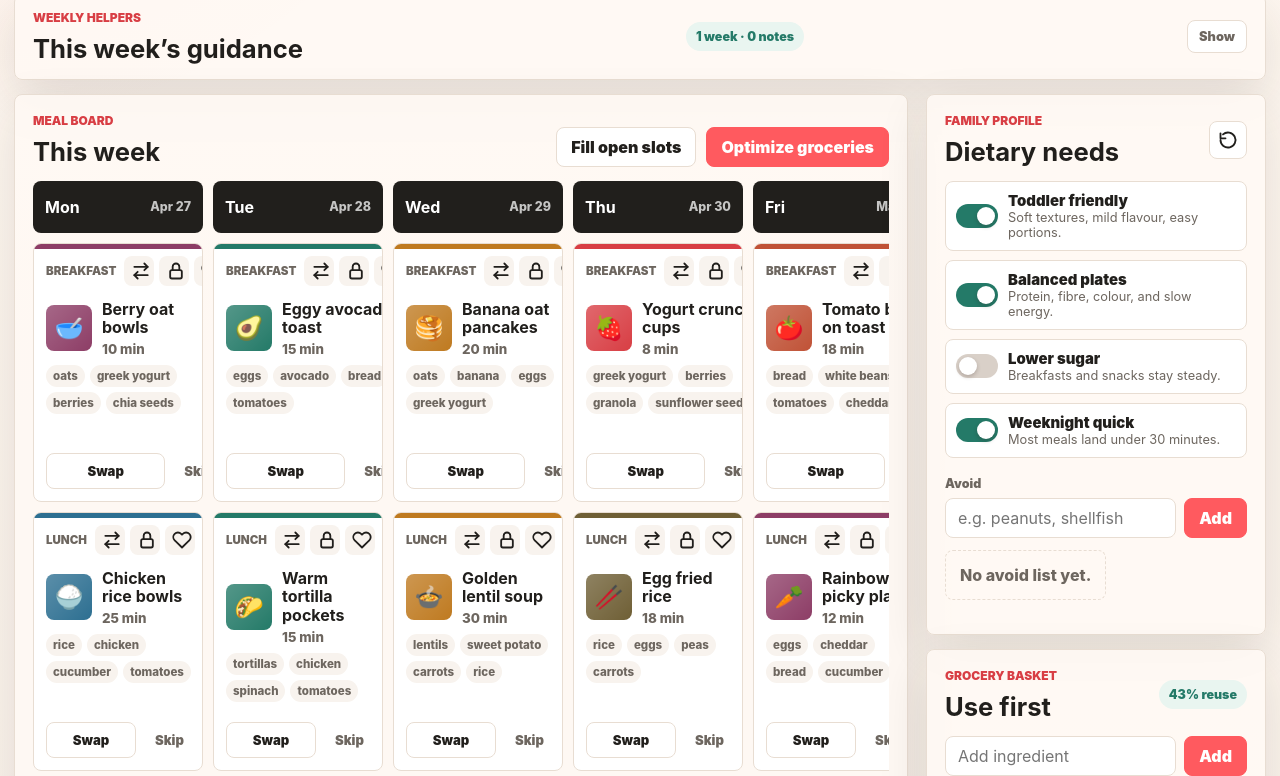
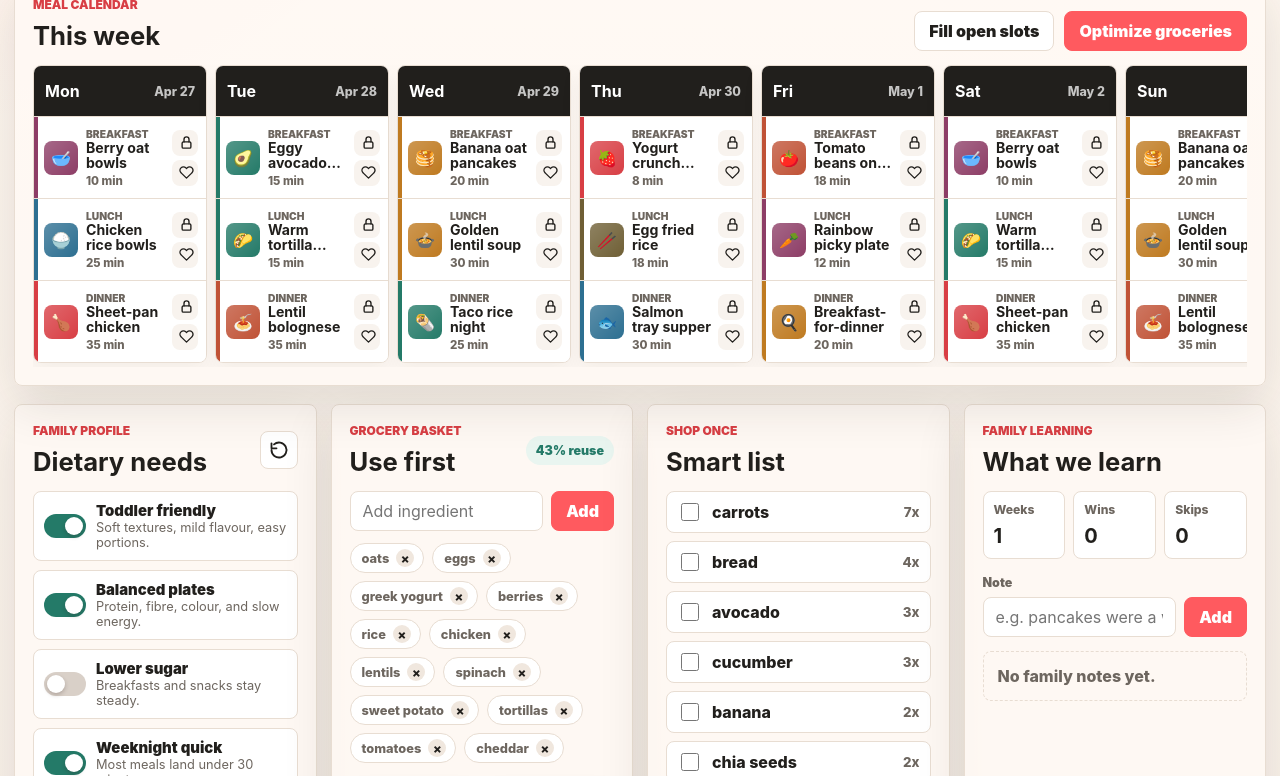
Before and after one commit to sergiopesch/weekly, a website: page index.html in a window 1280 px wide. Shown: the part 354-1130 px from the top of the page. Drawn offline with Linux system fonts and the light colour scheme.

Commit message:
Convert planner to calendar view

```diff
--- a/app.js
+++ b/app.js
@@ -691,29 +691,30 @@ function slotTemplate(day, type) {
   if (!meal) {
     return `
       <article class="meal-slot" style="--slot-color: #6d665f">
-        <div class="slot-top">
-          <span class="slot-label">${type}</span>
-        </div>
-        <div class="meal-visual">
-          <div class="meal-art">＋</div>
-          <div class="meal-title"><strong>Open slot</strong><small>${day}</small></div>
-        </div>
-        <div class="slot-actions">
-          <button class="text-button secondary" type="button" data-action="choose-meal" data-day="${day}" data-type="${type}">Choose</button>
-        </div>
+        <button class="calendar-meal" type="button" data-action="choose-meal" data-day="${day}" data-type="${type}" aria-label="Choose ${type} for ${day}">
+          <span class="meal-art" aria-hidden="true">＋</span>
+          <span class="meal-title">
+            <span class="slot-label">${type}</span>
+            <strong>Open slot</strong>
+            <small>Choose a meal</small>
+          </span>
+        </button>
       </article>
     `;
   }
 
-  const ingredients = meal.ingredients.slice(0, 4).map((ingredient) => `<span>${ingredient}</span>`).join("");
   return `
     <article class="meal-slot" style="--slot-color: ${meal.color}">
-      <div class="slot-top">
-        <span class="slot-label">${type}</span>
+      <button class="calendar-meal" type="button" data-action="choose-meal" data-day="${day}" data-type="${type}" aria-label="Swap ${type} on ${day}">
+        <span class="meal-art" aria-hidden="true">${meal.emoji}</span>
+        <span class="meal-title">
+          <span class="slot-label">${type}</span>
+          <strong>${meal.name}</strong>
+          <small>${meal.time}</small>
+        </span>
+      </button>
+      <div class="slot-controls">
         <span class="slot-icons">
-          <button class="icon-button" type="button" data-action="shuffle-meal" data-day="${day}" data-type="${type}" aria-label="Shuffle ${type} on ${day}">
-            <svg viewBox="0 0 24 24" aria-hidden="true"><path d="m16 3 4 4-4 4" /><path d="M4 7h16" /><path d="m8 21-4-4 4-4" /><path d="M20 17H4" /></svg>
-          </button>
           <button class="icon-button ${locked ? "locked-badge" : ""}" type="button" data-action="toggle-lock" data-day="${day}" data-type="${type}" aria-label="${locked ? "Unlock" : "Lock"} ${type} on ${day}">
             <svg viewBox="0 0 24 24" aria-hidden="true"><rect x="5" y="11" width="14" height="10" rx="2" /><path d="M8 11V7a4 4 0 0 1 8 0v4" /></svg>
           </button>
@@ -721,20 +722,8 @@ function slotTemplate(day, type) {
             <svg viewBox="0 0 24 24" aria-hidden="true"><path d="M20.8 4.6a5.5 5.5 0 0 0-7.8 0L12 5.6l-1-1a5.5 5.5 0 0 0-7.8 7.8l1 1L12 21l7.8-7.6 1-1a5.5 5.5 0 0 0 0-7.8Z" /></svg>
           </button>
         </span>
-      </div>
-      <div>
-        <div class="meal-visual">
-          <div class="meal-art">${meal.emoji}</div>
-          <div class="meal-title">
-            <strong>${meal.name}</strong>
-            <small>${meal.time}</small>
-          </div>
-        </div>
-        <div class="ingredient-mini">${ingredients}</div>
-      </div>
-      <div class="slot-actions">
-        <button class="text-button secondary" type="button" data-action="choose-meal" data-day="${day}" data-type="${type}">Swap</button>
-        <button class="text-button ghost" type="button" data-action="skip-meal" data-day="${day}" data-type="${type}">Skip</button>
+        <button class="visually-hidden" type="button" data-action="shuffle-meal" data-day="${day}" data-type="${type}">Shuffle</button>
+        <button class="visually-hidden" type="button" data-action="skip-meal" data-day="${day}" data-type="${type}">Skip</button>
       </div>
     </article>
   `;
--- a/index.html
+++ b/index.html
@@ -66,17 +66,6 @@
             </div>
           </div>
         </section>
-
-        <details class="helper-band" aria-labelledby="helperTitle">
-          <summary class="section-heading">
-            <div>
-              <p class="eyebrow">Weekly helpers</p>
-              <h2 id="helperTitle">This week’s guidance</h2>
-            </div>
-            <span class="score-pill" id="memoryScore">Learning ready</span>
-          </summary>
-          <div class="helper-grid" id="helperCards"></div>
-        </details>
 
         <section class="dashboard-grid">
           <aside class="control-column" aria-label="Planning controls">
@@ -154,7 +143,7 @@
           <section class="planner-column" id="planner" aria-labelledby="plannerTitle">
             <div class="section-heading planner-heading">
               <div>
-                <p class="eyebrow">Meal board</p>
+                <p class="eyebrow">Meal calendar</p>
                 <h2 id="plannerTitle">This week</h2>
               </div>
               <div class="planner-actions">
@@ -165,6 +154,17 @@
             <div class="week-grid" id="weekGrid"></div>
           </section>
         </section>
+
+        <details class="helper-band" aria-labelledby="helperTitle">
+          <summary class="section-heading">
+            <div>
+              <p class="eyebrow">Weekly helpers</p>
+              <h2 id="helperTitle">This week’s guidance</h2>
+            </div>
+            <span class="score-pill" id="memoryScore">Learning ready</span>
+          </summary>
+          <div class="helper-grid" id="helperCards"></div>
+        </details>
 
         <section class="library-section" id="meals" aria-labelledby="libraryTitle">
           <div class="section-heading">
--- a/styles.css
+++ b/styles.css
@@ -233,7 +233,7 @@ p {
 h1 {
   max-width: 720px;
   margin-bottom: 0;
-  font-size: clamp(2rem, 5vw, 4.2rem);
+  font-size: clamp(2rem, 4.6vw, 3.7rem);
   line-height: 1.02;
   letter-spacing: 0;
   overflow-wrap: break-word;
@@ -288,7 +288,7 @@ h3 {
 
 .dashboard-grid {
   display: grid;
-  grid-template-columns: minmax(0, 1fr) minmax(280px, 340px);
+  grid-template-columns: minmax(0, 1fr);
   gap: 18px;
   align-items: start;
 }
@@ -296,13 +296,10 @@ h3 {
 .control-column {
   display: grid;
   gap: 14px;
-  grid-column: 2;
-  position: sticky;
-  top: 98px;
+  grid-template-columns: repeat(4, minmax(0, 1fr));
 }
 
 .planner-column {
-  grid-column: 1;
   grid-row: 1;
 }
 
@@ -323,7 +320,7 @@ h3 {
 
 .helper-band {
   padding: 0;
-  margin-bottom: 14px;
+  margin: 18px 0 14px;
   overflow: hidden;
 }
 
@@ -718,26 +715,27 @@ input[type="text"]:focus {
 
 .week-grid {
   display: grid;
-  grid-template-columns: repeat(7, minmax(170px, 1fr));
-  gap: 10px;
+  grid-template-columns: repeat(7, minmax(174px, 1fr));
+  gap: 8px;
   overflow-x: auto;
   padding-bottom: 4px;
 }
 
 .day-column {
-  display: grid;
-  grid-template-rows: auto repeat(3, minmax(188px, 1fr));
-  gap: 10px;
-  min-width: 170px;
+  min-width: 174px;
+  border: 1px solid var(--line);
+  border-radius: var(--radius);
+  background: white;
+  overflow: hidden;
+  box-shadow: 0 8px 22px rgba(45, 31, 23, 0.05);
 }
 
 .day-head {
   display: flex;
   justify-content: space-between;
   align-items: center;
-  min-height: 52px;
-  padding: 11px 12px;
-  border-radius: var(--radius);
+  min-height: 50px;
+  padding: 10px 11px;
   background: var(--ink);
   color: white;
 }
@@ -756,11 +754,12 @@ input[type="text"]:focus {
 .meal-slot {
   position: relative;
   display: grid;
-  grid-template-rows: auto minmax(0, 1fr) auto;
-  min-height: 188px;
-  padding: 12px;
-  border: 1px solid var(--line);
-  border-radius: var(--radius);
+  grid-template-columns: minmax(0, 1fr) auto;
+  align-items: center;
+  gap: 6px;
+  min-height: 82px;
+  padding: 9px 8px 9px 10px;
+  border-top: 1px solid var(--line);
   background: white;
   overflow: hidden;
 }
@@ -768,65 +767,81 @@ input[type="text"]:focus {
 .meal-slot::before {
   content: "";
   position: absolute;
-  inset: 0 0 auto;
-  height: 5px;
+  inset: 0 auto 0 0;
+  width: 4px;
   background: var(--slot-color, var(--coral));
 }
 
-.slot-top {
+.calendar-meal {
+  position: relative;
+  display: grid;
+  grid-template-columns: 34px minmax(0, 1fr);
+  align-items: center;
+  width: 100%;
+  min-width: 0;
+  gap: 8px;
+  border: 0;
+  background: transparent;
+  color: inherit;
+  padding: 0;
+  text-align: left;
+}
+
+.calendar-meal:hover .meal-title strong,
+.calendar-meal:focus-visible .meal-title strong {
+  color: var(--coral-dark);
+}
+
+.calendar-meal:focus-visible {
+  border-radius: 6px;
+  outline: 3px solid rgba(255, 90, 95, 0.2);
+}
+
+.slot-controls {
   position: relative;
   display: flex;
-  align-items: center;
-  justify-content: space-between;
-  gap: 8px;
-}
-
-.slot-actions {
-  position: relative;
-  display: grid;
-  grid-template-columns: 1fr auto;
-  align-items: center;
-  gap: 8px;
+  justify-content: end;
 }
 
 .slot-label {
+  display: block;
   color: var(--muted);
-  font-size: 0.72rem;
+  font-size: 0.64rem;
   font-weight: 900;
+  letter-spacing: 0;
   text-transform: uppercase;
 }
 
 .slot-icons {
-  display: inline-flex;
-  gap: 5px;
+  display: grid;
+  grid-template-columns: 26px;
+  gap: 4px;
 }
 
 .slot-icons .icon-button {
-  width: 30px;
-  height: 30px;
+  width: 26px;
+  height: 26px;
   border-color: transparent;
   background: var(--soft);
 }
 
-.meal-visual {
-  display: flex;
-  align-items: center;
-  gap: 10px;
-  margin: 14px 0 8px;
+.slot-icons .icon-button svg {
+  width: 15px;
+  height: 15px;
 }
 
 .meal-art {
   display: grid;
   place-items: center;
-  width: 46px;
-  height: 46px;
+  width: 34px;
+  height: 34px;
   flex: 0 0 auto;
   border-radius: var(--radius);
   color: white;
   background:
     linear-gradient(135deg, rgba(255, 255, 255, 0.22), transparent),
     var(--slot-color, var(--coral));
-  font-size: 1.45rem;
+  font-size: 1rem;
 }
 
 .meal-title {
@@ -834,42 +849,34 @@ input[type="text"]:focus {
 }
 
 .meal-title strong {
-  display: block;
-  line-height: 1.16;
+  display: -webkit-box;
+  max-width: 100%;
+  overflow: hidden;
+  color: var(--ink);
+  font-size: 0.88rem;
+  line-height: 1.1;
+  -webkit-box-orient: vertical;
+  -webkit-line-clamp: 2;
 }
 
 .meal-title small {
   display: block;
-  margin-top: 4px;
+  margin-top: 3px;
   color: var(--muted);
-  font-weight: 800;
-}
-
-.ingredient-mini {
-  display: flex;
-  flex-wrap: wrap;
-  gap: 5px;
-  align-content: start;
-}
-
-.ingredient-mini span {
-  border-radius: 999px;
-  background: var(--soft);
-  color: var(--muted);
-  padding: 4px 7px;
   font-size: 0.72rem;
   font-weight: 800;
 }
 
-.slot-actions {
-  align-self: end;
-  margin-top: 12px;
-}
-
-.slot-actions .text-button {
-  min-height: 36px;
-  padding: 0 10px;
-  font-size: 0.82rem;
+.visually-hidden {
+  position: absolute;
+  width: 1px;
+  height: 1px;
+  margin: -1px;
+  overflow: hidden;
+  clip: rect(0, 0, 0, 0);
+  white-space: nowrap;
+  border: 0;
+  padding: 0;
 }
 
 .locked-badge {
```
Also changed, not shown: docs/FRAMEWORK.md (+1 -1 lines), README.md, docs/assets/casa-weekly-banner.png.
